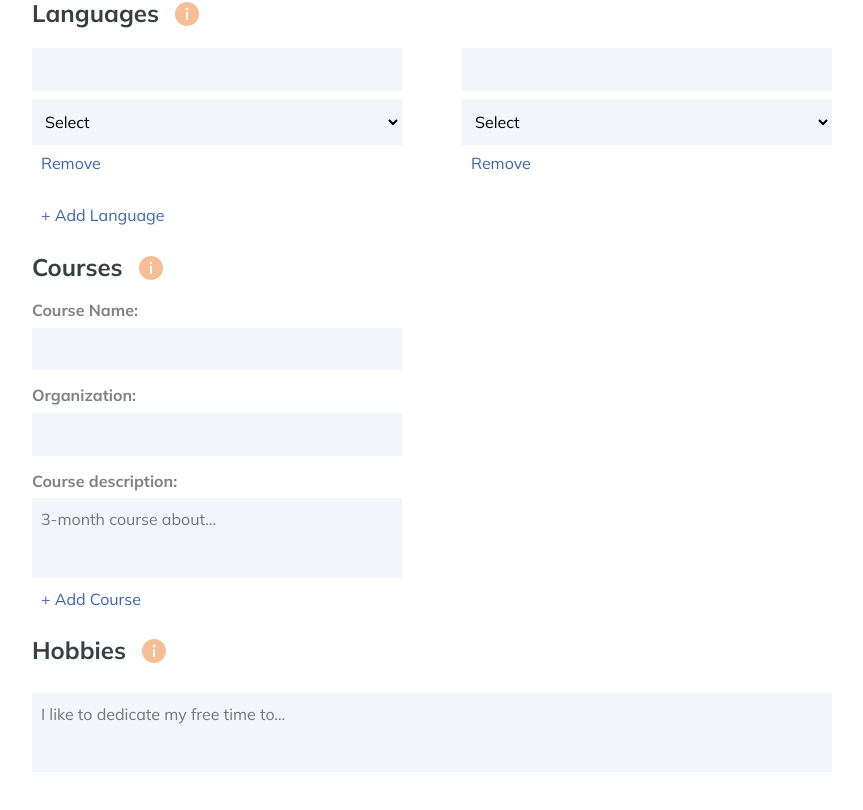
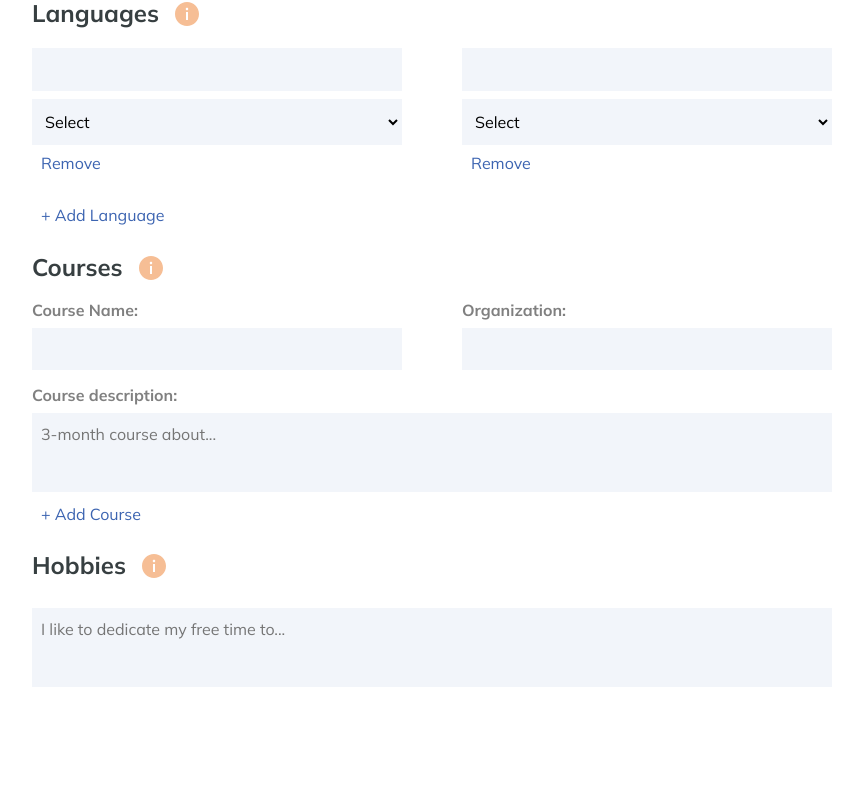
Before and after one commit to htmlena/cv-genius, a React (Create React App) app: page /cv-generator in a window 1280 px wide. Shown: the part 2591-3401 px from the top of the page, without its empty margins (208-1071 px from the left). Built offline with nearby package versions, Linux system fonts and the light colour scheme; what @react-pdf/renderer would draw is missing.

Commit message:
courses layout

```diff
--- a/src/components/Courses/Courses.jsx
+++ b/src/components/Courses/Courses.jsx
@@ -10,10 +10,10 @@ const Courses = ({ course, setCourse }) => {
         <h2>Courses</h2>
         <InfoTooltip content="Try to list courses that could be a fit for the certain job offer. For example- if you did a yoga lector requalification course, but you are applying for a Sales position, it is better to give this space to sales-relevant courses such as Negotiation course and mention the Yoga course below, in the hobbies section." />
       </div>
-      <div className="courses-grid">
+      <div className="courses-grid-wrapper">
         {course.map((x, index) => {
           return (
-            <div key={x.id}>
+            <div key={x.id} className="courses-grid">
               <div className="label-input-container course-name-grid">
                 <label className="label-block" htmlFor="course-name">
                   Course Name:
--- a/src/components/CvView/CvView.jsx
+++ b/src/components/CvView/CvView.jsx
@@ -1,6 +1,18 @@
 import React from 'react';
-import { Page, Text, View, Document, StyleSheet } from '@react-pdf/renderer';
-import '../PersonalInfo/PersonalInfo';
+import {
+  Page,
+  Text,
+  View,
+  Document,
+  StyleSheet,
+  Font,
+} from '@react-pdf/renderer';
+import font from './Lato-Regular.ttf';
+
+Font.register({
+  family: 'Lato',
+  src: font,
+});
 
 const styles = StyleSheet.create({
   page: {
@@ -74,10 +86,8 @@ const styles = StyleSheet.create({
   // Job experience
 
   experience: {
-    fontFamily: 'Lato',
     display: 'block',
     fontSize: 20,
-    fontWeight: 400,
     color: '#3c64b1',
     marginBottom: '17pt',
     borderBottom: '1pt solid #3c64b1',
@@ -236,6 +246,7 @@ const styles = StyleSheet.create({
     display: 'flex',
     marginBottom: '20pt',
     justifyContent: 'space-between',
+    width: '45%',
   },
 
   courses: {
@@ -248,11 +259,10 @@ const styles = StyleSheet.create({
   },
 
   coursesLevels: {
-    display: 'block',
+    display: 'flex',
     flexDirection: 'row',
     justifyContent: 'space-between',
     flexWrap: 'wrap',
-    width: '70%',
     // justifyContent: 'flex-start',
     // width: '200pt',
   },
--- a/src/components/Generator/Generator.jsx
+++ b/src/components/Generator/Generator.jsx
@@ -8,11 +8,8 @@ import Languages from '../Languages/Languages';
 import WorkExperience from '../WorkExperience/WorkExperience';
 import Hobbies from '../Hobbies/Hobbies';
 import Courses from '../Courses/Courses';
-import { PDFDownloadLink, PDFViewer, Font } from '@react-pdf/renderer';
+import { PDFDownloadLink, PDFViewer } from '@react-pdf/renderer';
 import { nanoid } from 'nanoid';
-import font from '../CvView/Lato-Regular.ttf';
-
-Font.register({ family: 'Lato', src: font, format: 'truetype' });
 
 const Generator = () => {
   const [previewVisible, setPreviewVisible] = useState(false);
--- a/src/components/Generator/style.scss
+++ b/src/components/Generator/style.scss
@@ -28,6 +28,11 @@
 
 .courses-container {
   width: 100%;
+}
+
+.courses-grid-wrapper {
+  display: flex;
+  flex-direction: column;
 }
 
 .hobbies-container {
@@ -249,7 +254,6 @@
   .courses-grid {
     display: grid;
     grid-template-columns: 1fr 1fr;
-    grid-template-rows: auto;
     grid-template-areas:
       'coursefirst coursesecond'
       'coursethird coursethird';
```
